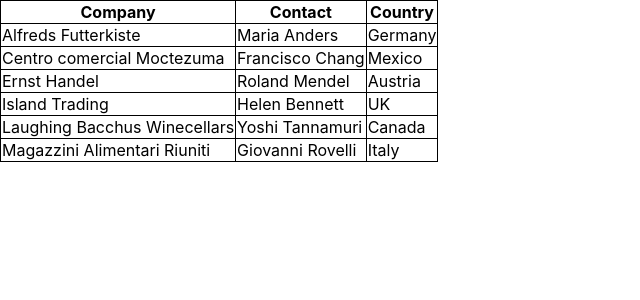
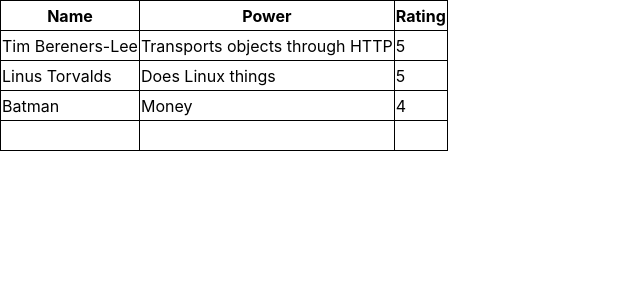
Before and after one commit to Hakeemmidan/unishf, a React (Create React App) app: page / in a window 1280 px wide. Shown: the top 300 px of the page, without its empty margins (0-640 px from the left). Built offline with nearby package versions, Linux system fonts and the light colour scheme.

Commit message:
Populate allheroes table with data

```diff
--- a/src/pages/all_heroes/AllHeroes.jsx
+++ b/src/pages/all_heroes/AllHeroes.jsx
@@ -1,4 +1,5 @@
 import React from 'react';
+import PropTypes from 'prop-types';
 import styled from 'styled-components';
 
 const Table = styled.table`
@@ -17,50 +18,38 @@
 
 const TableBody = styled.tbody``;
 
-const TableRow = styled.tr``;
+const TableRow = styled.tr`
+  height: 30px;
+`;
 
-export const AllHeroes = () => {
+export const AllHeroes = ({ heroes }) => {
   return (
     <Table>
       <TableHead>
         <TableRow>
-          <Header>Company</Header>
-          <Header>Contact</Header>
-          <Header>Country</Header>
+          <Header>Name</Header>
+          <Header>Power</Header>
+          <Header>Rating</Header>
         </TableRow>
       </TableHead>
       <TableBody>
+        {heroes.map((hero) => (
+          <TableRow key={`hero_${hero.id}`}>
+            <DataCell>{hero.name}</DataCell>
+            <DataCell>{hero.power}</DataCell>
+            <DataCell>{hero.rating}</DataCell>
+          </TableRow>
+        ))}
         <TableRow>
-          <DataCell>Alfreds Futterkiste</DataCell>
-          <DataCell>Maria Anders</DataCell>
-          <DataCell>Germany</DataCell>
-        </TableRow>
-        <TableRow>
-          <DataCell>Centro comercial Moctezuma</DataCell>
-          <DataCell>Francisco Chang</DataCell>
-          <DataCell>Mexico</DataCell>
-        </TableRow>
-        <TableRow>
-          <DataCell>Ernst Handel</DataCell>
-          <DataCell>Roland Mendel</DataCell>
-          <DataCell>Austria</DataCell>
-        </TableRow>
-        <TableRow>
-          <DataCell>Island Trading</DataCell>
-          <DataCell>Helen Bennett</DataCell>
-          <DataCell>UK</DataCell>
-        </TableRow>
-        <TableRow>
-          <DataCell>Laughing Bacchus Winecellars</DataCell>
-          <DataCell>Yoshi Tannamuri</DataCell>
-          <DataCell>Canada</DataCell>
-        </TableRow>
-        <TableRow>
-          <DataCell>Magazzini Alimentari Riuniti</DataCell>
-          <DataCell>Giovanni Rovelli</DataCell>
-          <DataCell>Italy</DataCell>
+          <DataCell></DataCell>
+          <DataCell></DataCell>
+          <DataCell></DataCell>
         </TableRow>
       </TableBody>
     </Table>
   );
 };
+
+AllHeroes.propTypes = {
+  heroes: PropTypes.arrayOf(PropTypes.object).isRequired
+};
--- a/src/utils/mock_api.js
+++ b/src/utils/mock_api.js
@@ -16,7 +16,7 @@
         'https://cdn.britannica.com/w:400,h:300,c:crop/99/124299-050-4B4D509F/Linus-Torvalds-2012.jpg'
     },
     {
-      id: 2,
+      id: 3,
       name: 'Batman',
       power: 'Money',
       rating: 4,
```
